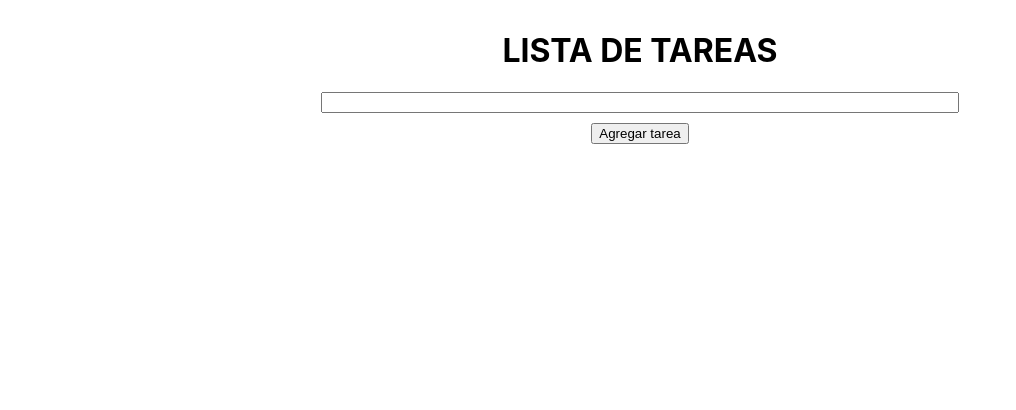
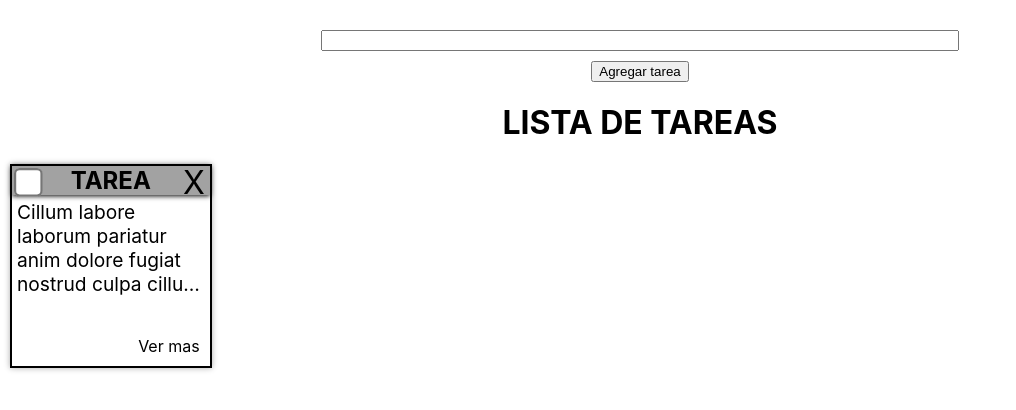
Before and after one commit to lightan1210/app-todolist, a React (Create React App) app: page / in a window 1280 px wide. Shown: the top 410 px of the page, without its empty margins (0-1016 px from the left). Built offline with nearby package versions, Linux system fonts and the light colour scheme.

Commit message:
Retouching ToDoElement and add modal option

```diff
--- a/src/App.scss
+++ b/src/App.scss
@@ -17,39 +17,80 @@
     > .todos {
         display: grid;
         gap: 10px;
-        grid-template-columns: repeat(auto-fit, minmax(200px, 1fr));
+        grid-template-columns: repeat(auto-fill, minmax(200px, 1fr));
     }
+
     h1 {
         text-align: center;
+    }
+
+    &.dark {
+
     }
 }
 
 .toDoElement {
     border: 2px solid black;
+    box-shadow: 0 0 6px #ababab;
     height: 200px;
     margin: 0;
     padding: 0;
     position: relative;
 
+    .removeToDo {
+        cursor: pointer;
+        line-height: 1em;
+        position: absolute;
+        scale: 2;
+        top: 0;
+        transform-origin: top right;
+        right: 5px;
+        user-select: none;
+    }
+
+    .seeMore {
+        bottom: 10px;
+        cursor: pointer;
+        position: absolute;
+        right: 10px;
+    }
+
     h2 {
         background-color: #a2a2a2;
+        box-shadow: 0 1px 5px black;
         margin: 0;
         text-align: center;
-    }
-
-    p {
-        margin: 0;
-        padding: 5px;
     }
 
     input {
         left: 2px;
         margin: 0;
         position: absolute;
-        scale: 2;
+        scale: 2.2;
         top: 2px;
         transform-origin: top left;
     }
+
+    p {
+        display: -webkit-box;
+        font-size: 1.2em;
+        line-clamp: 4;
+        overflow: hidden;
+        margin: 0;
+        padding: 5px;
+        -webkit-box-orient: vertical;
+        -webkit-line-clamp: 4;
+    }
+
+    // &:hover {
+    //     background-color: #fff;
+    //     height: fit-content;
+    //     min-height: 200px;
+    //     p {
+    //         -webkit-line-clamp: none;
+    //         line-clamp: none;
+    //     }
+    // }
 
     &.Completed {
         h2{
@@ -57,12 +98,19 @@
         }
     }
 
-    .removeToDo {
-        cursor: pointer;
-        position: absolute;
-        scale: 2;
-        top: 2px;
-        user-select: none;
-        right: 10px;
+    &+.modalDialog {
+        padding: 30px;
+        width: 60%;
+
+        > p {
+            font-size: 1.2em;
+            margin: 0;
+        }
+
+        > form {
+            position: absolute;
+            right: 10px;
+            top: 10px;
+        }
     }
 }
--- a/src/Components/ToDoElement.js
+++ b/src/Components/ToDoElement.js
@@ -2,8 +2,10 @@ import { useEffect, useRef, useState } from "react";
 
 const ToDoElement = ({ deleteToDo, id, description }) => {
     const [stateToDo, setStateToDo] = useState(false);
+    let descriptionToDo = description;
 
     const toDoElement = useRef();
+    const modalElement = useRef();
 
     useEffect(() => {
         if(stateToDo)
@@ -14,12 +16,24 @@ const ToDoElement = ({ deleteToDo, id, description }) => {
     },[stateToDo])
 
     return (
+        <>
             <div ref={toDoElement} className="toDoElement">
                 <h2>TAREA</h2>
                 <p>{description}</p>
                 <input type="checkbox" onChange={(e) => setStateToDo(e.target.checked)}></input>
                 <div className="removeToDo" onClick={() => deleteToDo(id)}> X </div>
+                <div className="seeMore" onClick={() => modalElement.current.showModal()}>Ver mas</div>
             </div>
+
+            <dialog className="modalDialog" closedby='any' ref={modalElement}>
+                <form>
+                    <button formMethod="dialog">X</button>
+                </form>
+                <p>
+                    {descriptionToDo}
+                </p>
+            </dialog>
+        </>
     )
 }
 
--- a/src/Components/ToDoList.js
+++ b/src/Components/ToDoList.js
@@ -5,8 +5,9 @@ let nextId = 0;
 
 const ToDoList = () => {
 
+    const initialToDos = [{id:nextId, description:"Cillum labore laborum pariatur anim dolore fugiat nostrud culpa cillum Lorem commodo ad excepteur nulla. Velit excepteur ut excepteur nulla ut deserunt quis. Qui tempor consequat non incididunt irure minim minim. Exercitation esse fugiat Lorem dolore irure est aliqua anim Lorem veniam elit. Deserunt sint voluptate dolore consequat dolore qui nostrud ut."}];
 
-    const [todos, setTodos] = useState([]);
+    const [todos, setTodos] = useState(initialToDos);
     const [descriptionToDo, setDescriptionToDo] = useState('');
 
     const addToDo = () => {
@@ -21,11 +22,11 @@ const ToDoList = () => {
 
     return (
         <div className="toDoList">
-            <h1>LISTA DE TAREAS</h1>
             <div className="newToDoField">
                 <input type='text' onChange={(e) => setDescriptionToDo(e.target.value)}></input>
                 <button onClick={() => addToDo()}>Agregar tarea</button>
             </div>
+            <h1>LISTA DE TAREAS</h1>
             <div className="todos">
                 {todos.map((a, key) => {
                     return( <ToDoElement deleteToDo={deleteToDo} key={key} id={a.id} description={a.description + a.id} /> )
```
Lines whose indentation alone changed are shown as unchanged.
